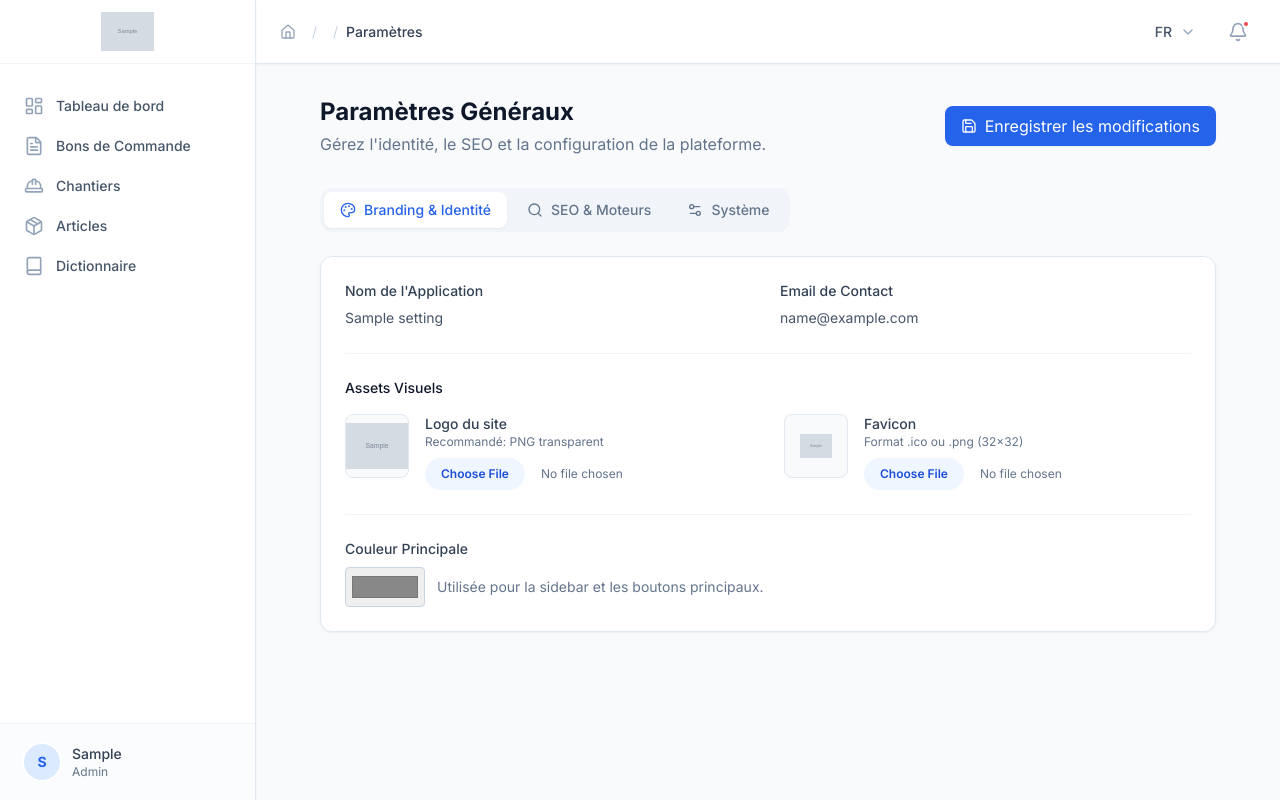
After one commit to moa-digitalagency/GestionBonsCommande, a Flask app: page /parametres/ in a window 1280 px wide. The commit adds this page. Run offline with Flask 3, Linux system fonts and the light colour scheme; a user stored in the database is signed in; tables that the repository leaves empty hold one stand-in row (values such as "Sample post"); grey boxes marked "Sample" are stand-in pictures; some libraries are stand-ins or nearby versions.

Commit message:
feat: add Settings module for Branding and SEO
- Create `SiteSettings` model and `init_db.py` seeding.
- Add `/parametres` route with settings form and file uploads.
- Implement `settings.html` with Alpine.js Tabs and Google SEO Live Preview.
- Update `base.html` and `layout.html` to inject dynamic branding (Logo, Title, Favicon, Colors) and SEO tags.
- Switch Alpine.js to CDN in `base.html` for consistency.

Co-authored-by: moa-digitalagency <93324793+moa-digitalagency@users.noreply.github.com>

```diff
--- a/app.py
+++ b/app.py
@@ -17,6 +17,8 @@ from routes.projects import projects_bp
 from routes.products import products_bp
 from routes.company import company_bp
 from routes.lexique import lexique_bp
+from routes.settings import settings_bp
+from models.settings import SiteSettings
 
 def create_app(config_class=Config):
     app = Flask(__name__, static_folder='statics', static_url_path='/static')
@@ -44,6 +46,14 @@ def create_app(config_class=Config):
             'supported_languages': Config.SUPPORTED_LANGUAGES
         }
 
+    @app.context_processor
+    def inject_settings():
+        try:
+            settings = SiteSettings.get_instance()
+            return {'settings': settings}
+        except Exception:
+            return {'settings': None}
+
     # Register Blueprints
     app.register_blueprint(main_bp)
     app.register_blueprint(auth_bp, url_prefix='/auth')
@@ -53,6 +63,7 @@ def create_app(config_class=Config):
     app.register_blueprint(products_bp, url_prefix='/products')
     app.register_blueprint(company_bp, url_prefix='/company')
     app.register_blueprint(lexique_bp, url_prefix='/lexique')
+    app.register_blueprint(settings_bp, url_prefix='/parametres')
 
     return app
 
--- a/models/__init__.py
+++ b/models/__init__.py
@@ -8,3 +8,4 @@ from models.project import Project
 from models.product import Product
 from models.order import Order, OrderLine, OrderHistory
 from models.lexique import LexiqueEntry, LexiqueSuggestion
+from models.settings import SiteSettings
--- /dev/null
+++ b/routes/settings.py
@@ -0,0 +1,83 @@
+import os
+from flask import Blueprint, render_template, request, redirect, url_for, flash, current_app
+from flask_login import login_required, current_user
+from werkzeug.utils import secure_filename
+from models import db
+from models.settings import SiteSettings
+
+settings_bp = Blueprint('settings', __name__)
+
+ALLOWED_EXTENSIONS = {'png', 'jpg', 'jpeg', 'gif', 'ico', 'svg'}
+
+def allowed_file(filename):
+    return '.' in filename and \
+           filename.rsplit('.', 1)[1].lower() in ALLOWED_EXTENSIONS
+
+@settings_bp.route('/', methods=['GET', 'POST'])
+@login_required
+def index():
+    # Only Admin/Super Admin should access settings
+    if not current_user.is_admin():
+        flash("Vous n'avez pas la permission d'accéder à cette page.", "danger")
+        return redirect(url_for('main.dashboard'))
+
+    settings = SiteSettings.get_instance()
+
+    if request.method == 'POST':
+        try:
+            # Identity
+            settings.app_name = request.form.get('app_name')
+            settings.contact_email = request.form.get('contact_email')
+            settings.primary_color = request.form.get('primary_color')
+
+            # SEO
+            settings.meta_title_default = request.form.get('meta_title_default')
+            settings.meta_description_default = request.form.get('meta_description_default')
+            settings.meta_keywords = request.form.get('meta_keywords')
+
+            # System
+            settings.maintenance_mode = 'maintenance_mode' in request.form
+
+            # Handle File Uploads
+            upload_folder = os.path.join(current_app.static_folder, 'uploads')
+            os.makedirs(upload_folder, exist_ok=True)
+
+            # Logo
+            if 'logo' in request.files:
+                file = request.files['logo']
+                if file and file.filename != '' and allowed_file(file.filename):
+                    ext = file.filename.rsplit('.', 1)[1].lower()
+                    filename = f"site_logo.{ext}"
+                    filepath = os.path.join(upload_folder, filename)
+                    file.save(filepath)
+                    settings.logo_url = f"uploads/{filename}"
+
+            # Favicon
+            if 'favicon' in request.files:
+                file = request.files['favicon']
+                if file and file.filename != '' and allowed_file(file.filename):
+                    ext = file.filename.rsplit('.', 1)[1].lower()
+                    filename = f"site_favicon.{ext}"
+                    filepath = os.path.join(upload_folder, filename)
+                    file.save(filepath)
+                    settings.favicon_url = f"uploads/{filename}"
+
+            # OG Image
+            if 'og_image' in request.files:
+                file = request.files['og_image']
+                if file and file.filename != '' and allowed_file(file.filename):
+                    ext = file.filename.rsplit('.', 1)[1].lower()
+                    filename = f"site_og_image.{ext}"
+                    filepath = os.path.join(upload_folder, filename)
+                    file.save(filepath)
+                    settings.og_image_url = f"uploads/{filename}"
+
+            db.session.commit()
+            flash('Paramètres mis à jour avec succès.', 'success')
+            return redirect(url_for('settings.index'))
+
+        except Exception as e:
+            db.session.rollback()
+            flash(f'Erreur lors de la mise à jour: {str(e)}', 'danger')
+
+    return render_template('settings.html', settings=settings)
--- a/templates/base.html
+++ b/templates/base.html
@@ -11,7 +11,15 @@
     <meta charset="UTF-8">
     <meta name="viewport" content="width=device-width, initial-scale=1.0">
     <meta name="csrf-token" content="{{ csrf_token() }}">
-    <title>{% block title %}BTP Premium{% endblock %}</title>
+    <title>{% block title %}{{ settings.meta_title_default if settings and settings.meta_title_default else 'BTP Premium' }}{% endblock %}</title>
+
+    <meta name="description" content="{{ settings.meta_description_default if settings and settings.meta_description_default else 'Plateforme de gestion BTP' }}">
+    {% if settings and settings.meta_keywords %}
+    <meta name="keywords" content="{{ settings.meta_keywords }}">
+    {% endif %}
+    {% if settings and settings.favicon_url %}
+    <link rel="icon" href="{{ url_for('static', filename=settings.favicon_url) }}">
+    {% endif %}
 
     <!-- Tailwind CSS -->
     <script src="https://cdn.tailwindcss.com"></script>
@@ -22,7 +30,7 @@
     <link href="https://fonts.googleapis.com/css2?family=Inter:wght@300;400;500;600;700&family=Cairo:wght@400;500;600;700&display=swap" rel="stylesheet">
 
     <!-- Alpine.js -->
-    <script defer src="{{ url_for('static', filename='js/alpine.min.js') }}"></script>
+    <script defer src="https://cdn.jsdelivr.net/npm/alpinejs@3.14.1/dist/cdn.min.js"></script>
 
     <!-- Lucide Icons -->
     <script src="https://unpkg.com/lucide@latest"></script>
@@ -32,6 +40,7 @@
             theme: {
                 extend: {
                     colors: {
+                        brand: '{{ settings.primary_color if settings and settings.primary_color else "#2563eb" }}',
                         slate: {
                             50: '#f8fafc',
                             100: '#f1f5f9',
@@ -70,7 +79,13 @@
     <!-- Mobile Sidebar -->
     <div x-show="sidebarOpen" x-transition:enter="transition ease-in-out duration-300 transform" x-transition:enter-start="-translate-x-full rtl:translate-x-full" x-transition:enter-end="translate-x-0" x-transition:leave="transition ease-in-out duration-300 transform" x-transition:leave-start="translate-x-0" x-transition:leave-end="-translate-x-full rtl:translate-x-full" class="fixed inset-y-0 left-0 z-50 w-64 bg-white shadow-xl md:hidden" x-cloak>
         <div class="flex h-16 items-center justify-between px-4 border-b border-slate-100">
-            <span class="text-xl font-bold tracking-tight text-slate-900">PREMIUM<span class="text-blue-600">BTP</span></span>
+            <a href="{{ url_for('main.dashboard') }}" class="flex items-center space-x-2">
+                {% if settings and settings.logo_url %}
+                <img src="{{ url_for('static', filename=settings.logo_url) }}" alt="{{ settings.app_name }}" class="h-8 object-contain">
+                {% else %}
+                <span class="text-xl font-bold tracking-tight text-slate-900">{{ settings.app_name if settings and settings.app_name else 'PREMIUM BTP' }}</span>
+                {% endif %}
+            </a>
             <button @click="sidebarOpen = false" class="text-slate-500 hover:text-slate-700">
                 <i data-lucide="x" class="w-6 h-6"></i>
             </button>
@@ -102,9 +117,13 @@
     <div class="flex h-screen overflow-hidden">
         <!-- Desktop Sidebar -->
         <aside class="hidden md:flex md:flex-col w-64 bg-white border-r border-slate-200 shadow-sm z-20 flex-shrink-0">
-            <div class="flex h-16 items-center justify-center border-b border-slate-100">
-                <a href="{{ url_for('main.dashboard') }}" class="flex items-center space-x-2">
-                   <span class="text-xl font-bold tracking-tight text-slate-900">PREMIUM<span class="text-blue-600">BTP</span></span>
+            <div class="flex h-16 items-center justify-center border-b border-slate-100 px-4">
+                <a href="{{ url_for('main.dashboard') }}" class="flex items-center justify-center w-full">
+                    {% if settings and settings.logo_url %}
+                    <img src="{{ url_for('static', filename=settings.logo_url) }}" alt="{{ settings.app_name }}" class="h-10 object-contain max-w-full">
+                    {% else %}
+                    <span class="text-xl font-bold tracking-tight text-slate-900">{{ settings.app_name if settings and settings.app_name else 'PREMIUM BTP' }}</span>
+                    {% endif %}
                 </a>
             </div>
 
@@ -138,8 +157,12 @@
                 <div class="mb-2">
                      <p class="px-3 text-xs font-semibold text-slate-400 uppercase tracking-wider mb-1">Administration</p>
                      <a href="{{ url_for('admin.index') }}" class="group flex items-center px-3 py-2 text-sm font-medium rounded-lg text-slate-600 hover:bg-slate-100 hover:text-slate-900">
+                        <i data-lucide="shield" class="w-5 h-5 mr-3 text-slate-400 group-hover:text-slate-500"></i>
+                        Admin
+                    </a>
+                     <a href="{{ url_for('settings.index') }}" class="group flex items-center px-3 py-2 text-sm font-medium rounded-lg text-slate-600 hover:bg-slate-100 hover:text-slate-900">
                         <i data-lucide="settings" class="w-5 h-5 mr-3 text-slate-400 group-hover:text-slate-500"></i>
-                        Paramètres
+                        Paramètres Site
                     </a>
                 </div>
                 {% endif %}
--- /dev/null
+++ b/templates/settings.html
@@ -0,0 +1,201 @@
+{% extends "base.html" %}
+
+{% block title %}Paramètres Généraux - {{ settings.app_name if settings else 'BTP Premium' }}{% endblock %}
+
+{% block breadcrumbs %}
+<span class="mx-2 text-slate-300">/</span>
+<span class="font-medium text-slate-700">Paramètres</span>
+{% endblock %}
+
+{% block content %}
+<div class="max-w-4xl mx-auto" x-data='{
+    activeTab: "branding",
+    metaTitle: {{ settings.meta_title_default | default("", true) | tojson }},
+    metaDesc: {{ settings.meta_description_default | default("", true) | tojson }},
+    appName: {{ settings.app_name | default("", true) | tojson }}
+}'>
+
+    <div class="flex items-center justify-between mb-8">
+        <div>
+            <h1 class="text-2xl font-bold text-slate-900">Paramètres Généraux</h1>
+            <p class="text-slate-500 mt-1">Gérez l'identité, le SEO et la configuration de la plateforme.</p>
+        </div>
+        <button type="submit" form="settingsForm" class="bg-blue-600 text-white px-4 py-2 rounded-lg hover:bg-blue-700 transition-colors flex items-center shadow-sm">
+            <i data-lucide="save" class="w-4 h-4 mr-2"></i>
+            Enregistrer les modifications
+        </button>
+    </div>
+
+    <!-- Tabs Navigation -->
+    <div class="flex space-x-1 bg-slate-100 p-1 rounded-xl mb-6 w-fit">
+        <button @click="activeTab = 'branding'"
+                :class="{'bg-white text-blue-600 shadow-sm': activeTab === 'branding', 'text-slate-500 hover:text-slate-700': activeTab !== 'branding'}"
+                class="px-4 py-2 rounded-lg text-sm font-medium transition-all flex items-center">
+            <i data-lucide="palette" class="w-4 h-4 mr-2"></i>
+            Branding & Identité
+        </button>
+        <button @click="activeTab = 'seo'"
+                :class="{'bg-white text-blue-600 shadow-sm': activeTab === 'seo', 'text-slate-500 hover:text-slate-700': activeTab !== 'seo'}"
+                class="px-4 py-2 rounded-lg text-sm font-medium transition-all flex items-center">
+            <i data-lucide="search" class="w-4 h-4 mr-2"></i>
+            SEO & Moteurs
+        </button>
+        <button @click="activeTab = 'system'"
+                :class="{'bg-white text-blue-600 shadow-sm': activeTab === 'system', 'text-slate-500 hover:text-slate-700': activeTab !== 'system'}"
+                class="px-4 py-2 rounded-lg text-sm font-medium transition-all flex items-center">
+            <i data-lucide="settings-2" class="w-4 h-4 mr-2"></i>
+            Système
+        </button>
+    </div>
+
+    <form id="settingsForm" method="POST" enctype="multipart/form-data" class="bg-white rounded-xl shadow-sm border border-slate-200 overflow-hidden">
+        <input type="hidden" name="csrf_token" value="{{ csrf_token() }}">
+
+        <!-- Section 1: Branding -->
+        <div x-show="activeTab === 'branding'" class="p-6 space-y-6" x-cloak>
+            <div class="grid grid-cols-1 md:grid-cols-2 gap-6">
+                <div>
+                    <label class="block text-sm font-medium text-slate-700 mb-1">Nom de l'Application</label>
+                    <input type="text" name="app_name" x-model="appName" class="w-full rounded-lg border-slate-300 focus:border-blue-500 focus:ring-blue-500 text-sm" placeholder="Ex: BTP Premium">
+                </div>
+                <div>
+                    <label class="block text-sm font-medium text-slate-700 mb-1">Email de Contact</label>
+                    <input type="email" name="contact_email" value="{{ settings.contact_email or '' }}" class="w-full rounded-lg border-slate-300 focus:border-blue-500 focus:ring-blue-500 text-sm" placeholder="contact@example.com">
+                </div>
+            </div>
+
+            <div class="border-t border-slate-100 pt-6">
+                <h3 class="text-sm font-medium text-slate-900 mb-4">Assets Visuels</h3>
+                <div class="grid grid-cols-1 md:grid-cols-2 gap-8">
+                    <!-- Logo Upload -->
+                    <div class="flex items-start space-x-4">
+                        <div class="h-16 w-16 rounded-lg border border-slate-200 bg-slate-50 flex items-center justify-center overflow-hidden">
+                            {% if settings.logo_url %}
+                            <img src="{{ url_for('static', filename=settings.logo_url) }}" alt="Logo" class="h-full w-full object-contain">
+                            {% else %}
+                            <i data-lucide="image" class="w-8 h-8 text-slate-400"></i>
+                            {% endif %}
+                        </div>
+                        <div>
+                            <label class="block text-sm font-medium text-slate-700">Logo du site</label>
+                            <p class="text-xs text-slate-500 mb-2">Recommandé: PNG transparent</p>
+                            <input type="file" name="logo" class="block w-full text-xs text-slate-500 file:mr-4 file:py-2 file:px-4 file:rounded-full file:border-0 file:text-xs file:font-semibold file:bg-blue-50 file:text-blue-700 hover:file:bg-blue-100">
+                        </div>
+                    </div>
+
+                    <!-- Favicon Upload -->
+                    <div class="flex items-start space-x-4">
+                        <div class="h-16 w-16 rounded-lg border border-slate-200 bg-slate-50 flex items-center justify-center overflow-hidden">
+                            {% if settings.favicon_url %}
+                            <img src="{{ url_for('static', filename=settings.favicon_url) }}" alt="Favicon" class="h-8 w-8 object-contain">
+                            {% else %}
+                            <i data-lucide="image" class="w-8 h-8 text-slate-400"></i>
+                            {% endif %}
+                        </div>
+                        <div>
+                            <label class="block text-sm font-medium text-slate-700">Favicon</label>
+                            <p class="text-xs text-slate-500 mb-2">Format .ico ou .png (32x32)</p>
+                            <input type="file" name="favicon" class="block w-full text-xs text-slate-500 file:mr-4 file:py-2 file:px-4 file:rounded-full file:border-0 file:text-xs file:font-semibold file:bg-blue-50 file:text-blue-700 hover:file:bg-blue-100">
+                        </div>
+                    </div>
+                </div>
+            </div>
+
+            <div class="border-t border-slate-100 pt-6">
+                <label class="block text-sm font-medium text-slate-700 mb-2">Couleur Principale</label>
+                <div class="flex items-center space-x-3">
+                    <input type="color" name="primary_color" value="{{ settings.primary_color or '#0f172a' }}" class="h-10 w-20 rounded p-1 border border-slate-300 cursor-pointer">
+                    <span class="text-sm text-slate-500">Utilisée pour la sidebar et les boutons principaux.</span>
+                </div>
+            </div>
+        </div>
+
+        <!-- Section 2: SEO -->
+        <div x-show="activeTab === 'seo'" class="p-6" x-cloak>
+            <div class="grid grid-cols-1 lg:grid-cols-2 gap-12">
+                <!-- Inputs -->
+                <div class="space-y-6">
+                    <div>
+                        <div class="flex justify-between">
+                            <label class="block text-sm font-medium text-slate-700 mb-1">Méta Titre (Default)</label>
+                            <span class="text-xs" :class="metaTitle.length > 60 ? 'text-red-500' : 'text-slate-400'" x-text="metaTitle.length + '/60'"></span>
+                        </div>
+                        <input type="text" name="meta_title_default" x-model="metaTitle" class="w-full rounded-lg border-slate-300 focus:border-blue-500 focus:ring-blue-500 text-sm" placeholder="Titre de la page">
+                    </div>
+
+                    <div>
+                        <div class="flex justify-between">
+                            <label class="block text-sm font-medium text-slate-700 mb-1">Méta Description</label>
+                            <span class="text-xs" :class="metaDesc.length > 160 ? 'text-red-500' : 'text-slate-400'" x-text="metaDesc.length + '/160'"></span>
+                        </div>
+                        <textarea name="meta_description_default" x-model="metaDesc" rows="3" class="w-full rounded-lg border-slate-300 focus:border-blue-500 focus:ring-blue-500 text-sm" placeholder="Description courte du site..."></textarea>
+                    </div>
+
+                    <div>
+                        <label class="block text-sm font-medium text-slate-700 mb-1">Mots-clés (Keywords)</label>
+                        <input type="text" name="meta_keywords" value="{{ settings.meta_keywords or '' }}" class="w-full rounded-lg border-slate-300 focus:border-blue-500 focus:ring-blue-500 text-sm" placeholder="btp, erp, gestion, travaux">
+                    </div>
+
+                    <div>
+                        <label class="block text-sm font-medium text-slate-700 mb-1">Image Open Graph (Partage Social)</label>
+                        <input type="file" name="og_image" class="block w-full text-xs text-slate-500 file:mr-4 file:py-2 file:px-4 file:rounded-full file:border-0 file:text-xs file:font-semibold file:bg-blue-50 file:text-blue-700 hover:file:bg-blue-100">
+                        {% if settings.og_image_url %}
+                        <p class="mt-2 text-xs text-green-600 flex items-center">
+                            <i data-lucide="check" class="w-3 h-3 mr-1"></i> Image actuelle définie
+                        </p>
+                        {% endif %}
+                    </div>
+                </div>
+
+                <!-- Google Preview -->
+                <div>
+                    <h3 class="text-sm font-medium text-slate-900 mb-4">Aperçu Google (Simulation)</h3>
+                    <div class="bg-white p-4 rounded-lg border border-slate-200 shadow-sm max-w-lg">
+                        <div class="flex items-center space-x-2 mb-1">
+                            <div class="w-7 h-7 bg-slate-100 rounded-full flex items-center justify-center overflow-hidden">
+                                {% if settings.favicon_url %}
+                                <img src="{{ url_for('static', filename=settings.favicon_url) }}" class="w-4 h-4">
+                                {% else %}
+                                <div class="w-4 h-4 bg-slate-300 rounded-full"></div>
+                                {% endif %}
+                            </div>
+                            <div>
+                                <div class="text-sm text-slate-800" x-text="appName || 'Nom du Site'"></div>
+                                <div class="text-xs text-slate-500">{{ request.host_url }}</div>
+                            </div>
+                        </div>
+                        <h4 class="text-xl text-[#1a0dab] hover:underline cursor-pointer truncate" x-text="metaTitle || 'Titre de la page'"></h4>
+                        <p class="text-sm text-[#4d5156] mt-1 line-clamp-2" x-text="metaDesc || 'Ceci est un exemple de description qui apparaitra dans les résultats de recherche Google...'"></p>
+                    </div>
+                    <p class="text-xs text-slate-400 mt-2 text-center">Cet aperçu est une approximation visuelle.</p>
+                </div>
+            </div>
+        </div>
+
+        <!-- Section 3: System -->
+        <div x-show="activeTab === 'system'" class="p-6 space-y-6" x-cloak>
+            <div class="bg-yellow-50 border border-yellow-200 rounded-lg p-4">
+                <div class="flex items-start">
+                    <div class="flex-shrink-0">
+                        <i data-lucide="alert-triangle" class="h-5 w-5 text-yellow-400"></i>
+                    </div>
+                    <div class="ml-3 w-full">
+                        <h3 class="text-sm font-medium text-yellow-800">Mode Maintenance</h3>
+                        <div class="mt-2 max-w-xl text-sm text-yellow-700">
+                            <p>Si activé, seuls les administrateurs pourront accéder à l'application. Les autres utilisateurs verront une page de maintenance.</p>
+                        </div>
+                        <div class="mt-4">
+                            <label class="relative inline-flex items-center cursor-pointer">
+                                <input type="checkbox" name="maintenance_mode" class="sr-only peer" {% if settings.maintenance_mode %}checked{% endif %}>
+                                <div class="w-11 h-6 bg-gray-200 peer-focus:outline-none peer-focus:ring-4 peer-focus:ring-yellow-300 rounded-full peer peer-checked:after:translate-x-full peer-checked:after:border-white after:content-[''] after:absolute after:top-[2px] after:left-[2px] after:bg-white after:border-gray-300 after:border after:rounded-full after:h-5 after:w-5 after:transition-all peer-checked:bg-yellow-500"></div>
+                                <span class="ml-3 text-sm font-medium text-gray-900">Activer le mode maintenance</span>
+                            </label>
+                        </div>
+                    </div>
+                </div>
+            </div>
+        </div>
+
+    </form>
+</div>
+{% endblock %}
```
Also changed, not shown: init_db.py (+8 -0 lines), models/settings.py (added, +34 -0 lines), templates/layout.html (+18 -3 lines).
